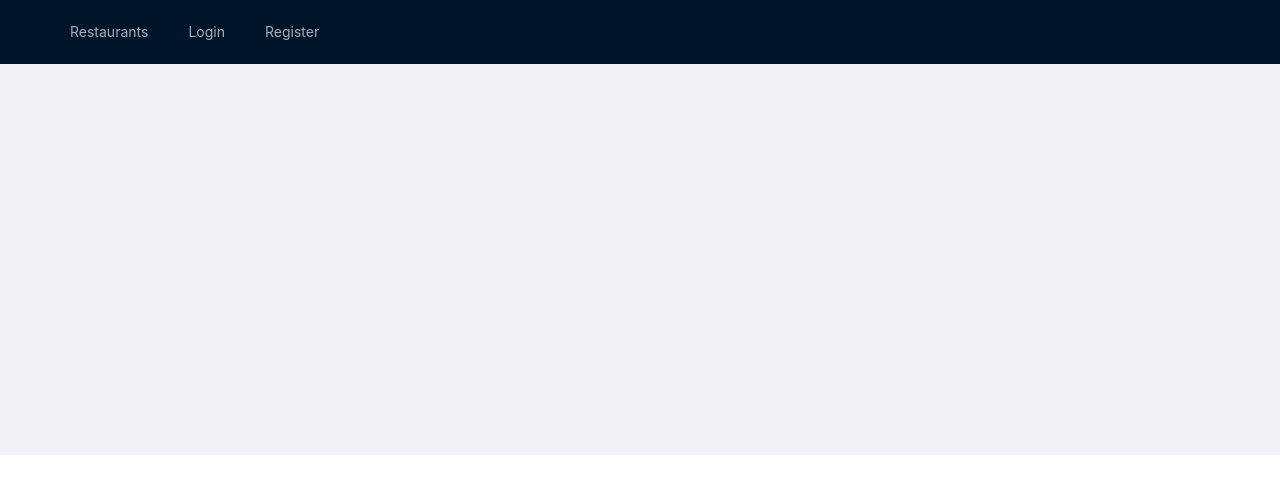
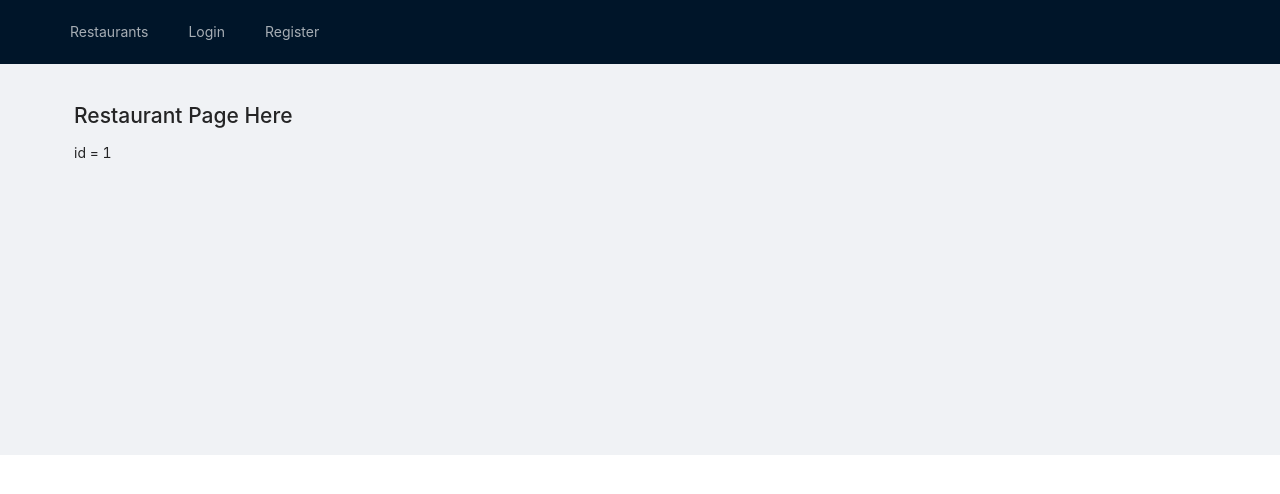
Before and after one commit to albud187/project_restaurant, a React (Create React App) app in the folder project_restaurant_frontend/: page /restaurant/1 in a window 1280 px wide. Shown: the top 494 px of the page. Built offline with nearby package versions, Linux system fonts and the light colour scheme.

Commit message:
restaurant id

```diff
--- a/project_restaurant_frontend/src/Routes.js
+++ b/project_restaurant_frontend/src/Routes.js
@@ -2,9 +2,14 @@ import React from 'react';
 import {Route} from 'react-router-dom';
 
 import Home from './components/Home.js'
+import RestaurantPage from './containers/RestaurantPage.js'
+
+
 const BaseRouter =() => (
   <div>
     <Route exact path ='/' component ={Home} />
+    <Route exact path='/restaurant/:restaurantID' component = {RestaurantPage} />
+
 
   </div>
 )
--- a/project_restaurant_frontend/src/containers/RestaurantPage.js
+++ b/project_restaurant_frontend/src/containers/RestaurantPage.js
@@ -0,0 +1,30 @@
+import React, { Component } from 'react'
+import axios from 'axios'
+
+import * as API_PATHS from '../api_path.js'
+const API_PATH = API_PATHS.API_PATH
+
+class RestaurantPage extends Component {
+  state = {
+    restaurant: {}
+  }
+
+componentDidMount(){
+  const restaurantID = this.props.match.params.restaurantID;
+
+}
+  render() {
+    return (
+      <div>
+
+      <h1>Restaurant Page Here</h1>
+      <p>id = {this.props.match.params.restaurantID}</p>
+
+
+
+      </div>
+    )
+  }
+}
+
+export default RestaurantPage
```
Also changed, not shown: 2 other files (tests, documents, lock files or other folders).
